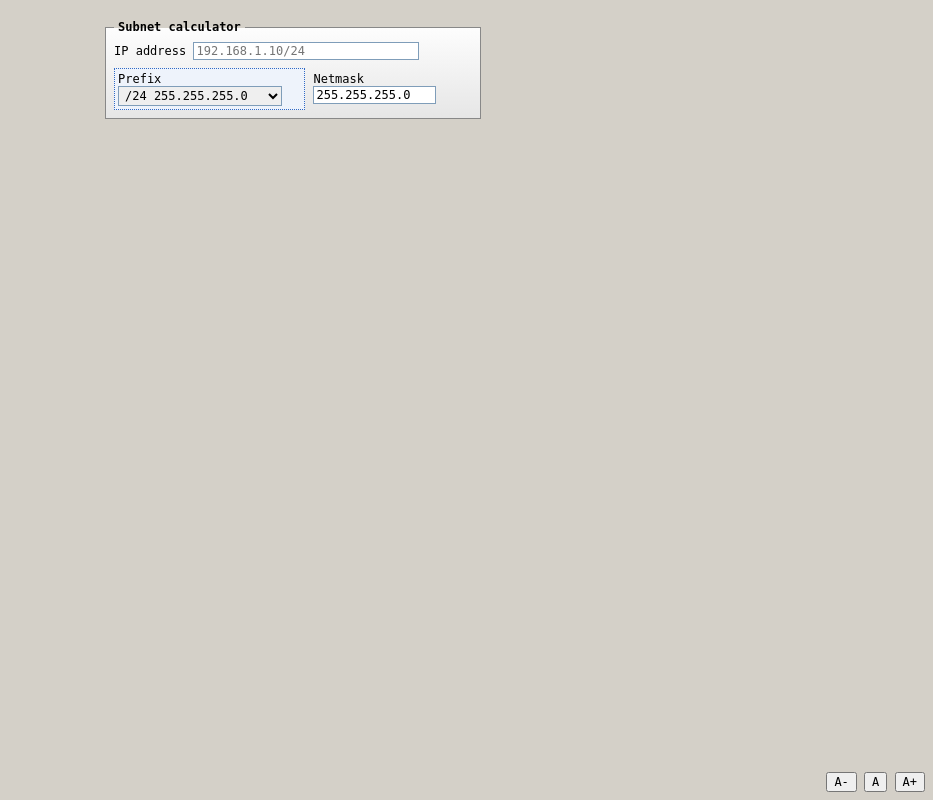
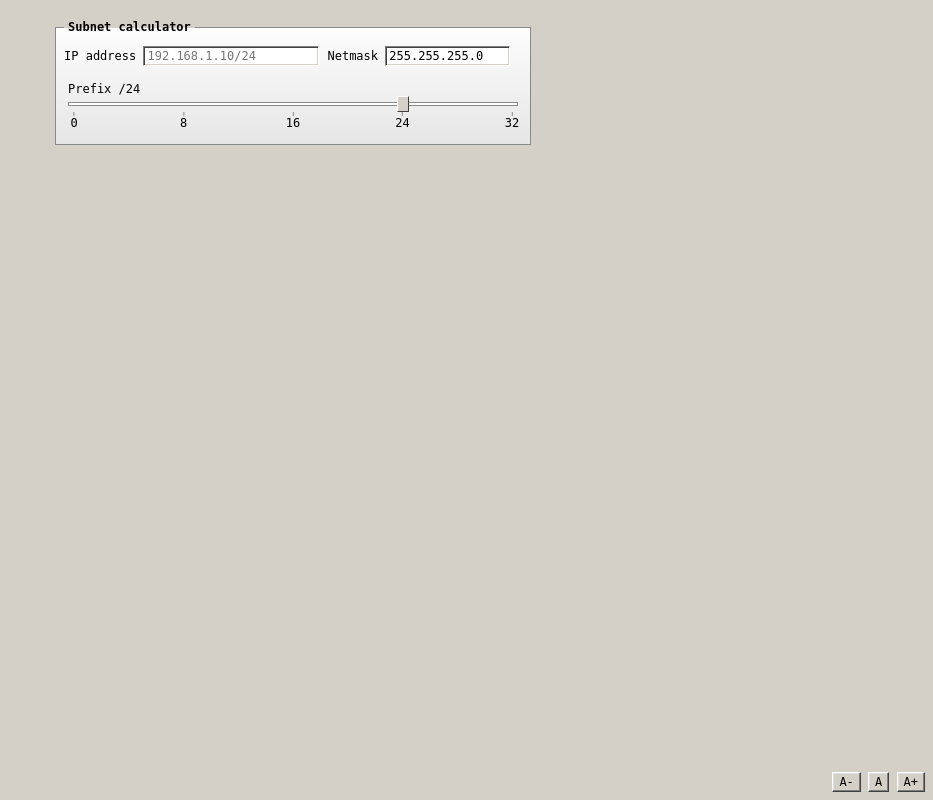
Before and after one commit to kism/subnet-calculator, a website built with Vite: page index.html in a window 1280 px wide. Shown: the whole page, without its empty margins (347-1280 px from the left). Built offline with nearby package versions, Linux system fonts and the light colour scheme; a web font is replaced by a local one.

Commit message:
fun slider

```diff
--- a/index.html
+++ b/index.html
@@ -12,15 +12,20 @@
     <main>
       <fieldset>
         <legend>Subnet calculator</legend>
-        <label>IP address <input id="ip" placeholder="192.168.1.10/24" spellcheck="false" /></label>
-        <div id="masks">
-          <label class="box active" id="prefix-box">
-            Prefix <select id="prefix"></select>
-          </label>
+        <div id="addr">
+          <label>IP address <input id="ip" placeholder="192.168.1.10/24" spellcheck="false" /></label>
           <label class="box" id="mask-box">
             Netmask <input id="mask" placeholder="255.255.255.0" size="15" spellcheck="false" />
           </label>
         </div>
+        <label class="box" id="prefix-box">
+          Prefix <output id="prefix-out">/24</output>
+          <span id="slider">
+            <input type="range" id="prefix" min="0" max="32" value="24" />
+            <span style="--p: 0">0</span><span style="--p: 8">8</span><span style="--p: 16">16</span><span style="--p: 24">24</span
+            ><span style="--p: 32">32</span>
+          </span>
+        </label>
       </fieldset>
       <table id="info"></table>
     </main>
--- a/src/main.ts
+++ b/src/main.ts
@@ -5,22 +5,17 @@ import { calculate, formatIp, maskToPrefix, parseIp, parsePrefix, prefixToMask }
 
 const $ = <T extends HTMLElement>(id: string) => document.getElementById(id) as T
 const ipInput = $<HTMLInputElement>('ip')
-const prefixSelect = $<HTMLSelectElement>('prefix')
+const prefixSlider = $<HTMLInputElement>('prefix')
+const prefixOut = $<HTMLOutputElement>('prefix-out')
 const maskInput = $<HTMLInputElement>('mask')
-const prefixBox = $<HTMLLabelElement>('prefix-box')
-const maskBox = $<HTMLLabelElement>('mask-box')
 const table = $<HTMLTableElement>('info')
 
-for (let p = 32; p >= 0; p--) prefixSelect.add(new Option(`/${p}  ${formatIp(prefixToMask(p))}`, String(p)))
-prefixSelect.value = '24'
 maskInput.value = '255.255.255.0'
 
 let maskActive = false
 
 function setActive(useMask: boolean): void {
   maskActive = useMask
-  maskBox.classList.toggle('active', useMask)
-  prefixBox.classList.toggle('active', !useMask)
   update()
 }
 
@@ -39,21 +34,22 @@ function render(data: [string, string][]): void {
 
 // Keep the inactive box in step with the active one (or both with a /suffix)
 function syncMasks(prefix: number): void {
-  prefixSelect.value = String(prefix)
+  prefixSlider.value = String(prefix)
+  prefixOut.textContent = `/${prefix}`
   if (maskToPrefix(maskInput.value) !== prefix) maskInput.value = formatIp(prefixToMask(prefix))
 }
 
 function rows(): [string, string][] {
   const value = ipInput.value.trim()
   const slash = value.indexOf('/')
-  prefixSelect.disabled = maskInput.disabled = slash !== -1
+  prefixSlider.disabled = maskInput.disabled = slash !== -1
 
   const prefix =
     slash !== -1
       ? parsePrefix(value.slice(slash + 1))
       : maskActive
         ? maskToPrefix(maskInput.value)
-        : Number(prefixSelect.value)
+        : Number(prefixSlider.value)
   if (prefix !== null) syncMasks(prefix)
 
   if (value === '') return []
@@ -79,11 +75,17 @@ function update(): void {
 }
 
 ipInput.addEventListener('input', update)
-prefixSelect.addEventListener('focus', () => setActive(false))
-prefixSelect.addEventListener('change', () => setActive(false))
+prefixSlider.addEventListener('focus', () => setActive(false))
+prefixSlider.addEventListener('input', () => setActive(false))
 maskInput.addEventListener('focus', () => setActive(true))
 maskInput.addEventListener('input', () => setActive(true))
 update()
+// Focus the IP box and select any text the browser restored (refresh/back)
+ipInput.select()
+document.addEventListener('keydown', (e) => {
+  // Leave Enter on the zoom buttons alone so it still presses them
+  if (e.key === 'Enter' && !(e.target instanceof HTMLButtonElement)) ipInput.select()
+})
 
 let fontSize = 12
 function zoom(size: number): void {
--- a/src/style.css
+++ b/src/style.css
@@ -9,7 +9,7 @@ body {
 }
 
 main {
-  width: 31.667em;
+  width: 40em;
   margin: 0 auto;
 }
 
@@ -24,31 +24,151 @@ legend {
   padding: 0 0.333em;
 }
 
-input,
-select {
+::selection {
+  background: #008080;
+  color: #fff;
+}
+
+/* Windows 98 style sunken field */
+#ip,
+#mask {
   font: inherit;
-  border: 1px solid #7f9db9;
-  padding: 1px 0.167em;
+  border: 1px solid;
+  border-color: #808080 #fff #fff #808080;
+  box-shadow:
+    inset 1px 1px #404040,
+    inset -1px -1px #d4d0c8;
+  padding: 0.167em 0.25em;
+  outline: none;
 }
 
 #ip {
-  width: 18.333em;
+  width: 14em;
 }
 
-#masks {
+#addr {
+  display: flex;
+  flex-wrap: wrap;
+  align-items: center;
+  gap: 0.333em;
+}
+
+#prefix-box {
+  display: block;
   margin-top: 0.667em;
-  display: flex;
-  gap: 0.333em;
+}
+
+#slider {
+  display: block;
+  position: relative;
+  height: 3em;
+}
+
+#prefix {
+  font: inherit;
+  -webkit-appearance: none;
+  appearance: none;
+  width: 100%;
+  height: 1.333em;
+  margin: 0;
+  padding: 0;
+  border: 0;
+  background: transparent;
+}
+
+/* Thumb and track sized in em so the labels below line up at every zoom */
+#prefix::-webkit-slider-runnable-track {
+  height: 0.333em;
+  background: #fff;
+  box-shadow: inset 0 0 0 1px #888;
+}
+
+#prefix::-moz-range-track {
+  height: 0.333em;
+  background: #fff;
+  box-shadow: inset 0 0 0 1px #888;
+}
+
+#prefix::-webkit-slider-thumb {
+  -webkit-appearance: none;
+  box-sizing: border-box;
+  width: 1em;
+  height: 1.333em;
+  margin-top: -0.5em;
+  background: #d4d0c8;
+  border: 1px solid;
+  border-color: #fff #404040 #404040 #fff;
+  border-radius: 0;
+}
+
+#prefix::-moz-range-thumb {
+  box-sizing: border-box;
+  width: 1em;
+  height: 1.333em;
+  background: #d4d0c8;
+  border: 1px solid;
+  border-color: #fff #404040 #404040 #fff;
+  border-radius: 0;
+}
+
+/* Grow the handle on hover/drag; scale, not width, so the labels stay aligned */
+#prefix::-webkit-slider-thumb {
+  transition: transform 0.1s;
+}
+
+#prefix::-moz-range-thumb {
+  transition: transform 0.1s;
+}
+
+#prefix:enabled:hover::-webkit-slider-thumb,
+#prefix:enabled:active::-webkit-slider-thumb {
+  transform: scale(1.25);
+}
+
+#prefix:enabled:hover::-moz-range-thumb,
+#prefix:enabled:active::-moz-range-thumb {
+  transform: scale(1.25);
+}
+
+#prefix:disabled::-webkit-slider-runnable-track {
+  background: #ebebe4;
+  box-shadow: inset 0 0 0 1px #c0c0c0;
+}
+
+#prefix:disabled::-moz-range-track {
+  background: #ebebe4;
+  box-shadow: inset 0 0 0 1px #c0c0c0;
+}
+
+#prefix:disabled::-webkit-slider-thumb {
+  background: #ebebe4;
+  border-color: #c0c0c0;
+}
+
+#prefix:disabled::-moz-range-thumb {
+  background: #ebebe4;
+  border-color: #c0c0c0;
+}
+
+#slider span {
+  position: absolute;
+  top: 1.333em;
+  left: calc(var(--p) / 32 * (100% - 1em) + 0.5em);
+  transform: translateX(-50%);
+}
+
+#slider span::before {
+  content: "";
+  display: block;
+  width: 1px;
+  height: 0.333em;
+  margin: 0 auto;
+  background: #888;
 }
 
 .box {
   border: 1px dotted transparent;
   padding: 0.25em;
-}
-
-.box.active {
-  border-color: #316ac5;
-  background: #eef3fb;
 }
 
 table {
@@ -80,8 +200,6 @@ select:disabled {
 
 .box:has(:disabled) {
   color: #888;
-  border-color: transparent;
-  background: none;
 }
 
 #zoom {
@@ -93,6 +211,30 @@ select:disabled {
 
 button {
   font: inherit;
+  background: #d4d0c8;
+  border: 1px solid;
+  border-color: #fff #404040 #404040 #fff;
+  box-shadow:
+    inset -1px -1px #808080,
+    inset 1px 1px #dfdfdf;
+  padding: 0.167em 0.5em;
+}
+
+button:active {
+  border-color: #404040 #fff #fff #404040;
+  box-shadow:
+    inset 1px 1px #808080,
+    inset -1px -1px #dfdfdf;
+}
+
+button:focus,
+#prefix:focus {
+  outline: 1px dotted #000;
+  outline-offset: -4px;
+}
+
+#prefix:focus {
+  outline-offset: 1px;
 }
 
 @media (max-width: 600px) {
```
